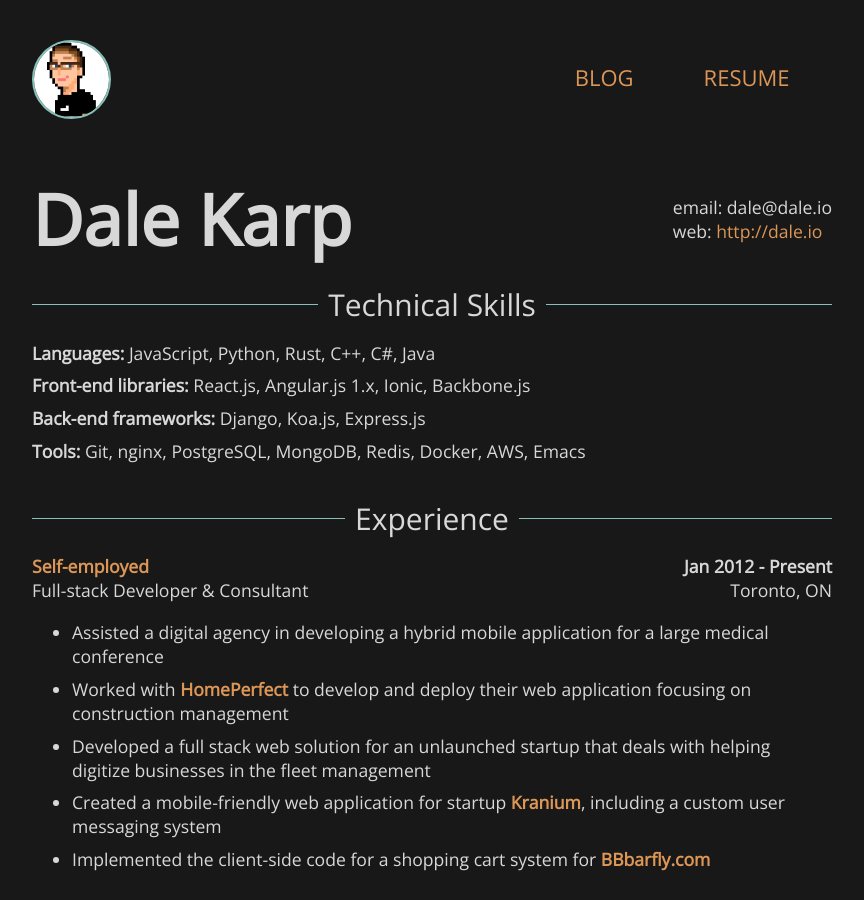
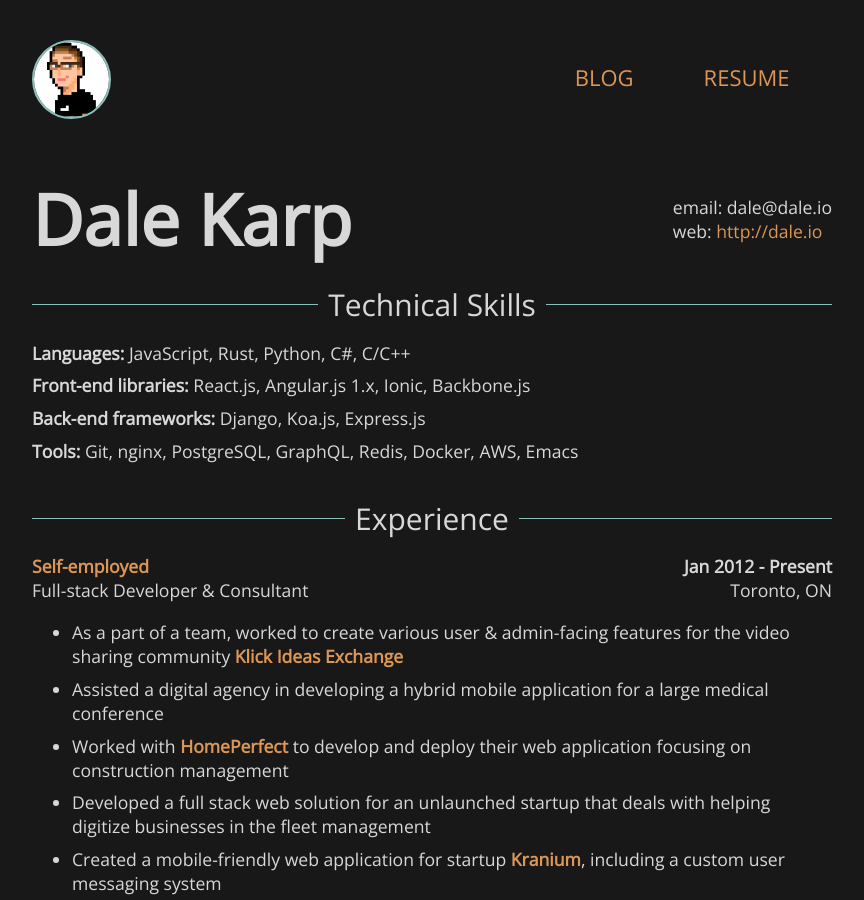
Before and after one commit to obsoke/obsoke.github.io, a Jekyll site: the page built from resume/index.html, in a window 1280 px wide and 900 px high. Shown: the whole window, without its empty margins (208-1072 px from the left). Built offline with Jekyll 4.4.1, drawn with Linux system fonts in a browser that asks for light colours.

Commit message:
slight resume update

```diff
--- a/_data/resume.yml
+++ b/_data/resume.yml
@@ -7,11 +7,10 @@ skills:
   - category: Languages
     list:
       - JavaScript
+      - Rust
       - Python
-      - Rust
-      - C++
       - C#
-      - Java
+      - C/C++
 
   - category: Front-end libraries
     list:
@@ -31,7 +30,7 @@ skills:
       - Git
       - nginx
       - PostgreSQL
-      - MongoDB
+      - GraphQL
       - Redis
       - Docker
       - AWS
@@ -45,6 +44,7 @@ experience:
     location: Toronto, ON
     start: 2012-01-01
     highlights:
+      - As a part of a team, worked to create various user & admin-facing features for the video sharing community [**Klick Ideas Exchange**](https://idx.klick.com/)
       - Assisted a digital agency in developing a hybrid mobile application for a large medical conference
       - Worked with [**HomePerfect**](https://www.homeperfect.ca/) to develop and deploy their web application focusing on construction management
       - Developed a full stack web solution for an unlaunched startup that deals with helping digitize businesses in the fleet management
```
